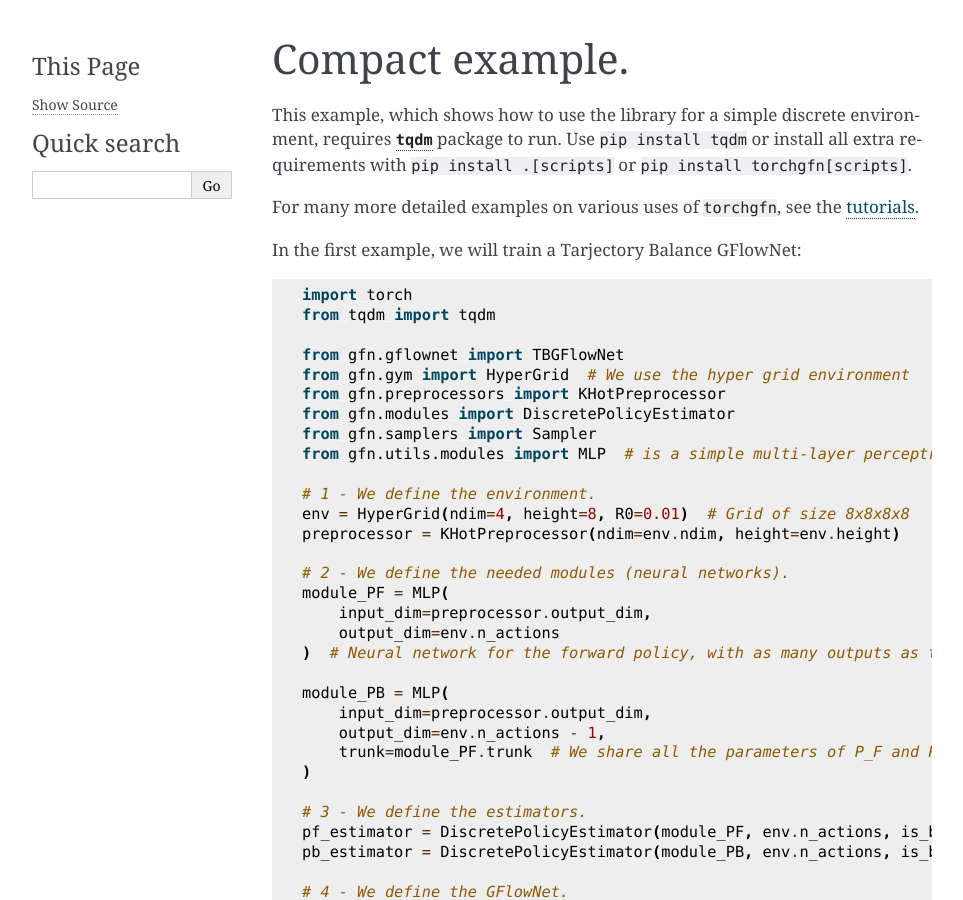
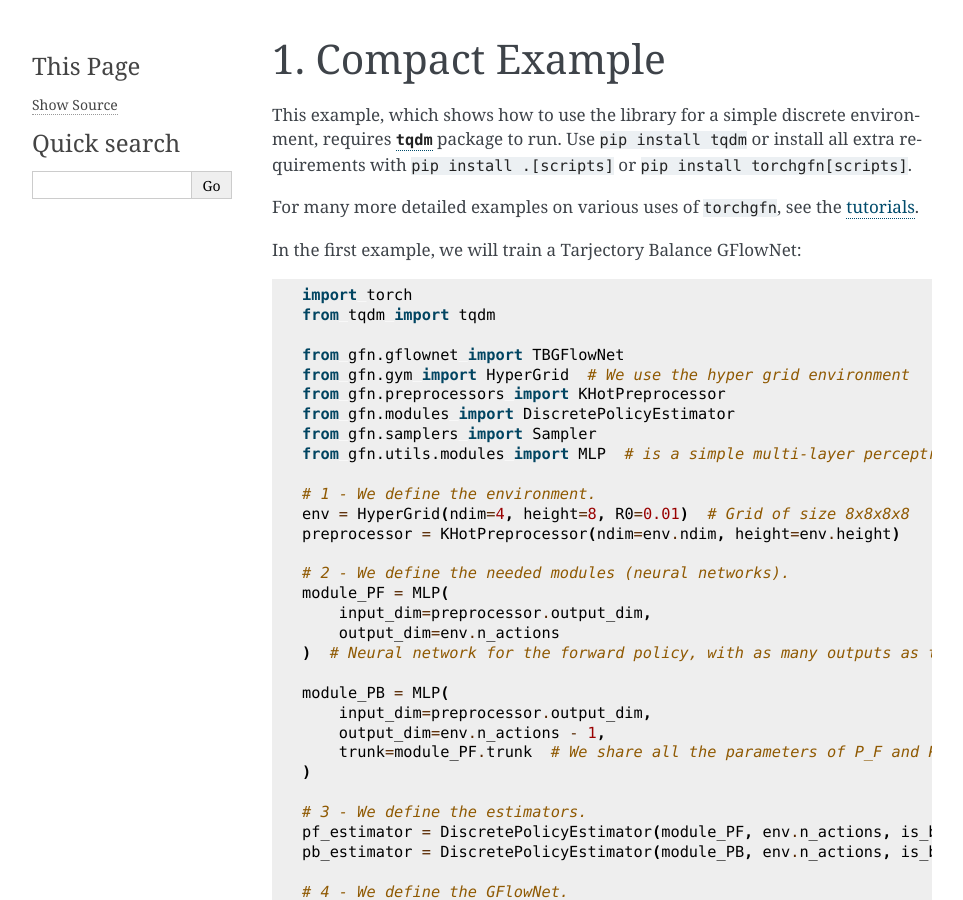
Before and after one commit to GFNOrg/torchgfn, a Sphinx documentation site: the page built from docs/source/guides/example.md, in a window 1280 px wide and 900 px high. Shown: the whole window, without its empty margins (148-1111 px from the left). Built offline with Sphinx 7.4.7, drawn with Linux system fonts in a browser that asks for light colours.

```diff
--- a/docs/source/guides/example.md
+++ b/docs/source/guides/example.md
@@ -1,4 +1,4 @@
-# Compact example.
+# 1. Compact Example
 
 This example, which shows how to use the library for a simple discrete environment, requires [`tqdm`](https://github.com/tqdm/tqdm) package to run. Use `pip install tqdm` or install all extra requirements with `pip install .[scripts]` or `pip install torchgfn[scripts]`.
 
--- a/docs/source/index.rst
+++ b/docs/source/index.rst
@@ -6,9 +6,9 @@
    :maxdepth: 4
 
    self
+   guides/example
    guides/creating_environments
    guides/advanced
-   guides/example
    guides/states_actions_containers
    guides/modules_estimators_samplers
    guides/losses
```
Also changed, not shown: docs/source/guides/advanced.md (+1 -1 lines).
